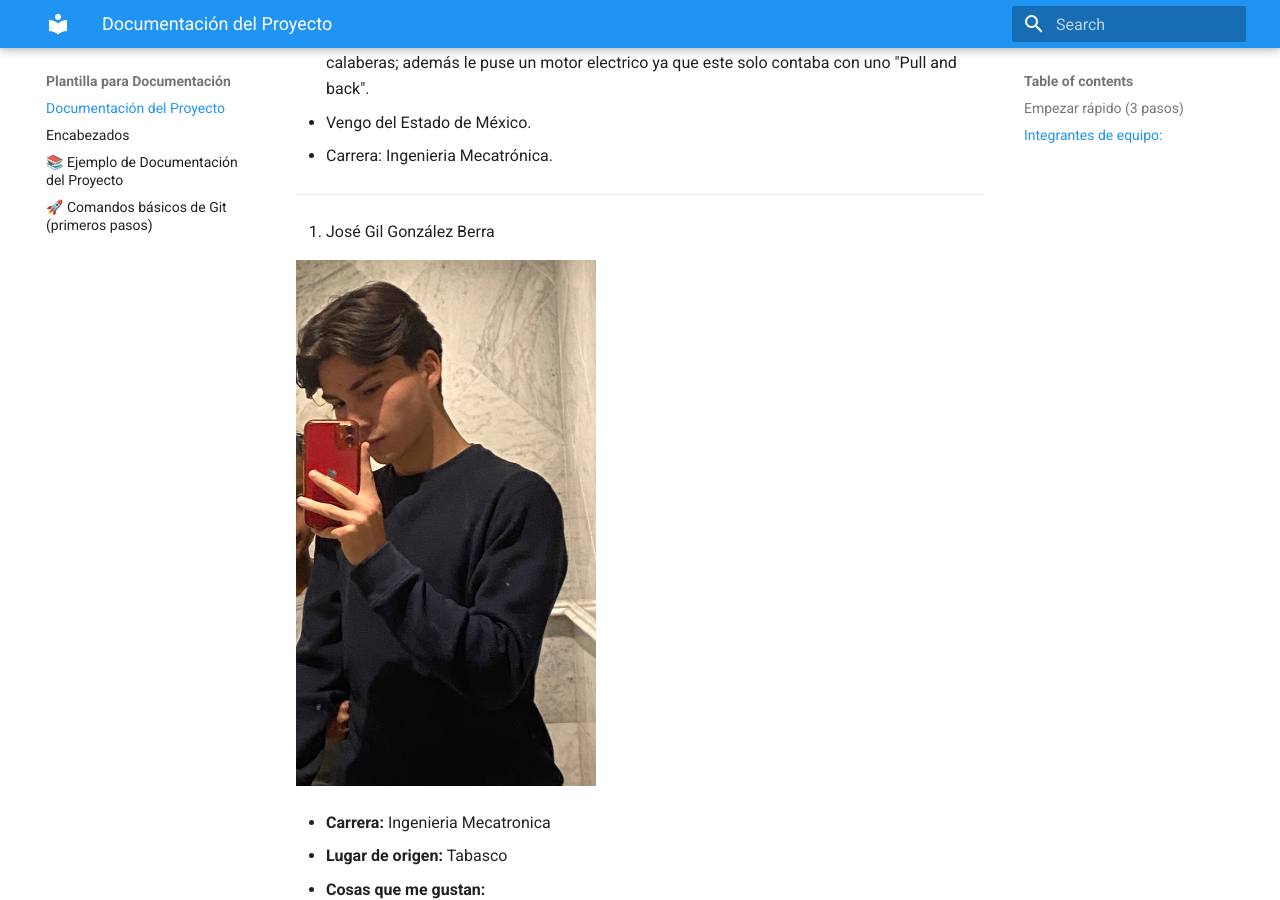
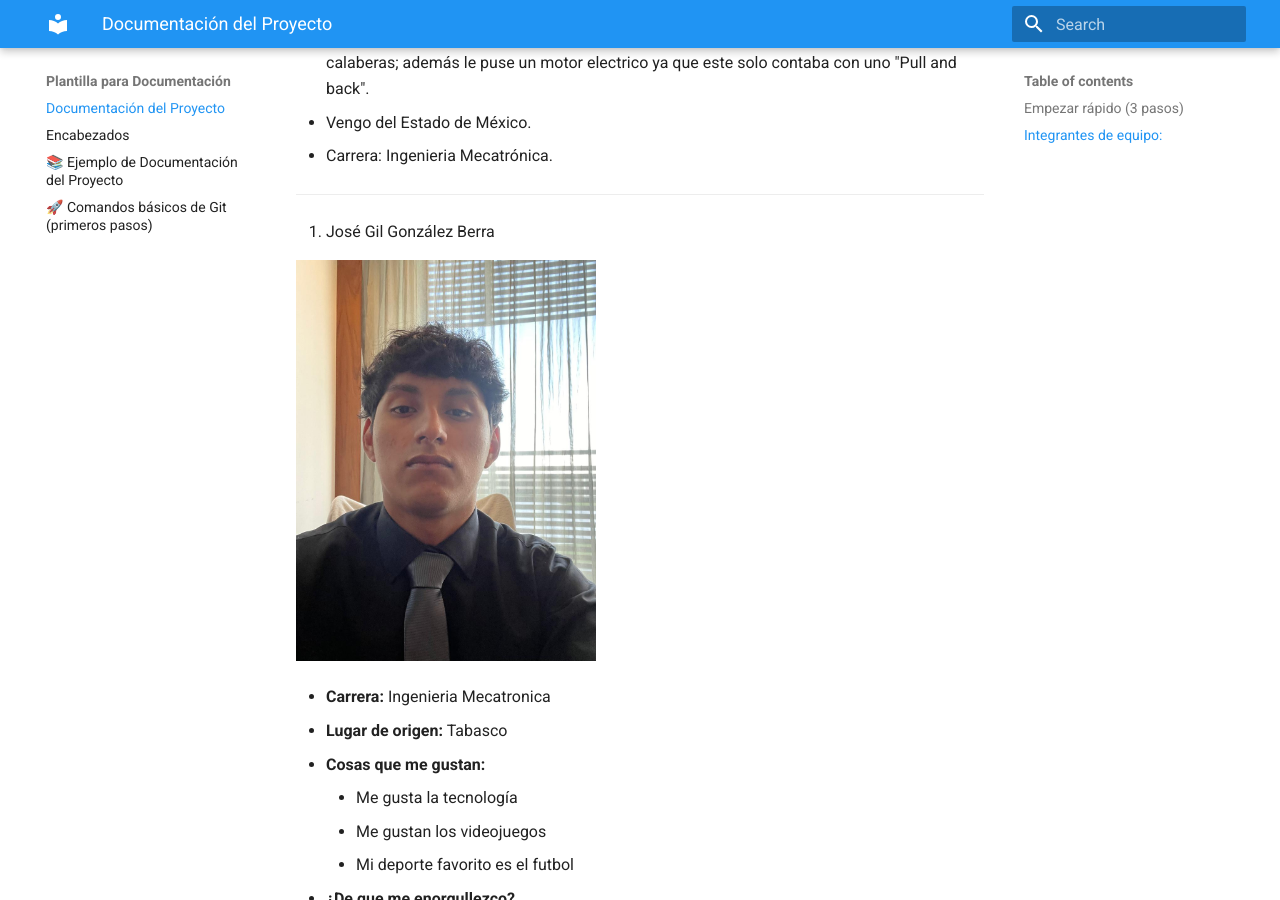
Before and after one commit to AbrahamNoda/Pagina_de_Abraham, an MkDocs documentation site: the page built from docs/index.md, in a window 1280 px wide and 900 px high, scrolled down 1115 px. Built offline with MkDocs 1.6.1 and Material for MkDocs 9.7.7, drawn with Linux system fonts in a browser that asks for light colours.

Commit message:
Update index.md

```diff
--- a/docs/index.md
+++ b/docs/index.md
@@ -29,7 +29,7 @@ Esta es una **plantilla** basada en [MkDocs](https://www.mkdocs.org/) + [Materia
 ---
 2. José Gil González Berra
 
-<img src="recursos/imgs/Abrahamfoto.jpg" alt="Diagrama del sistema" width="300">
+<img src="recursos/imgs/gilfoto.jpeg" alt="Diagrama del sistema" width="300">
 
 - **Carrera:** Ingenieria Mecatronica
 - **Lugar de origen:** Tabasco
```
